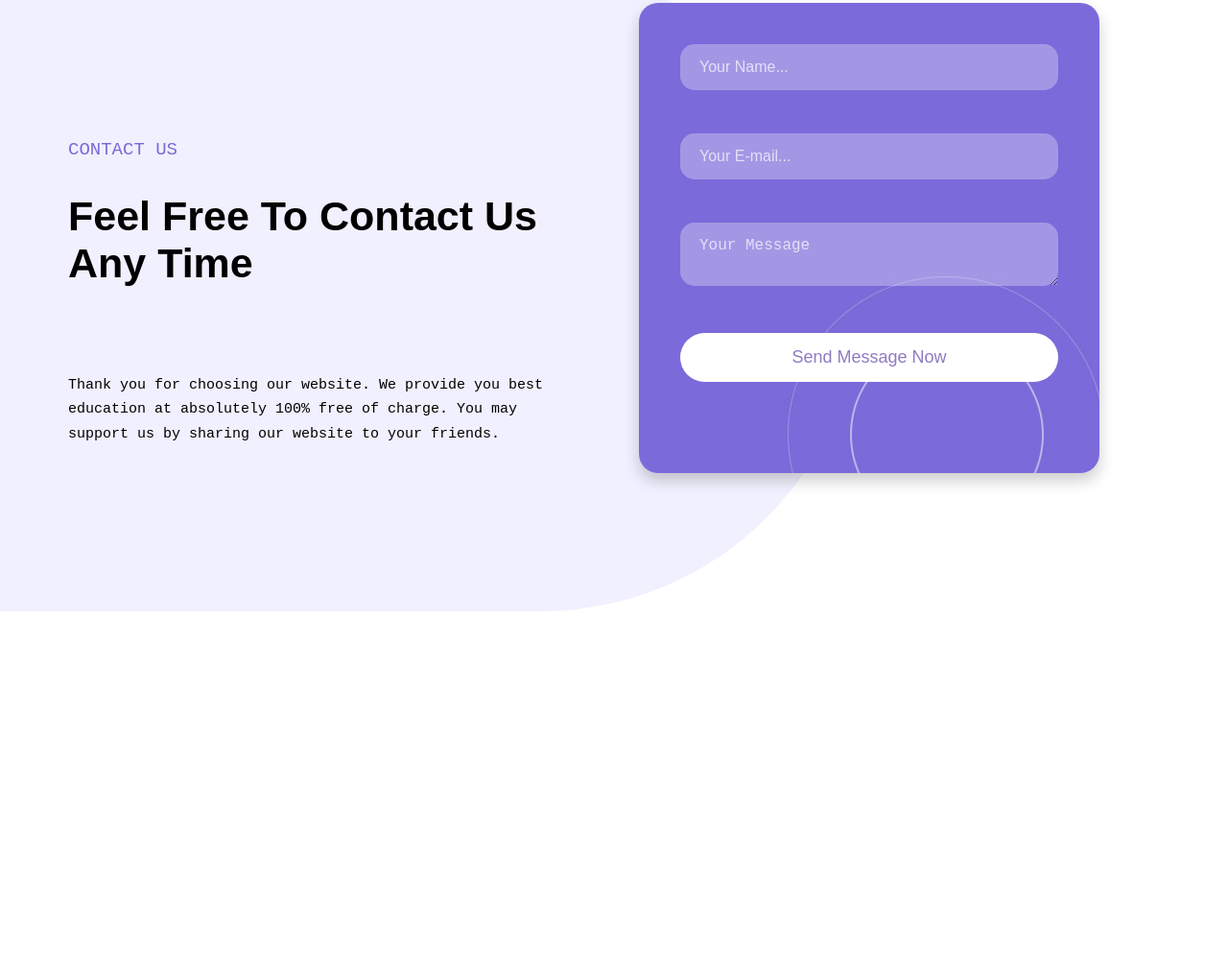
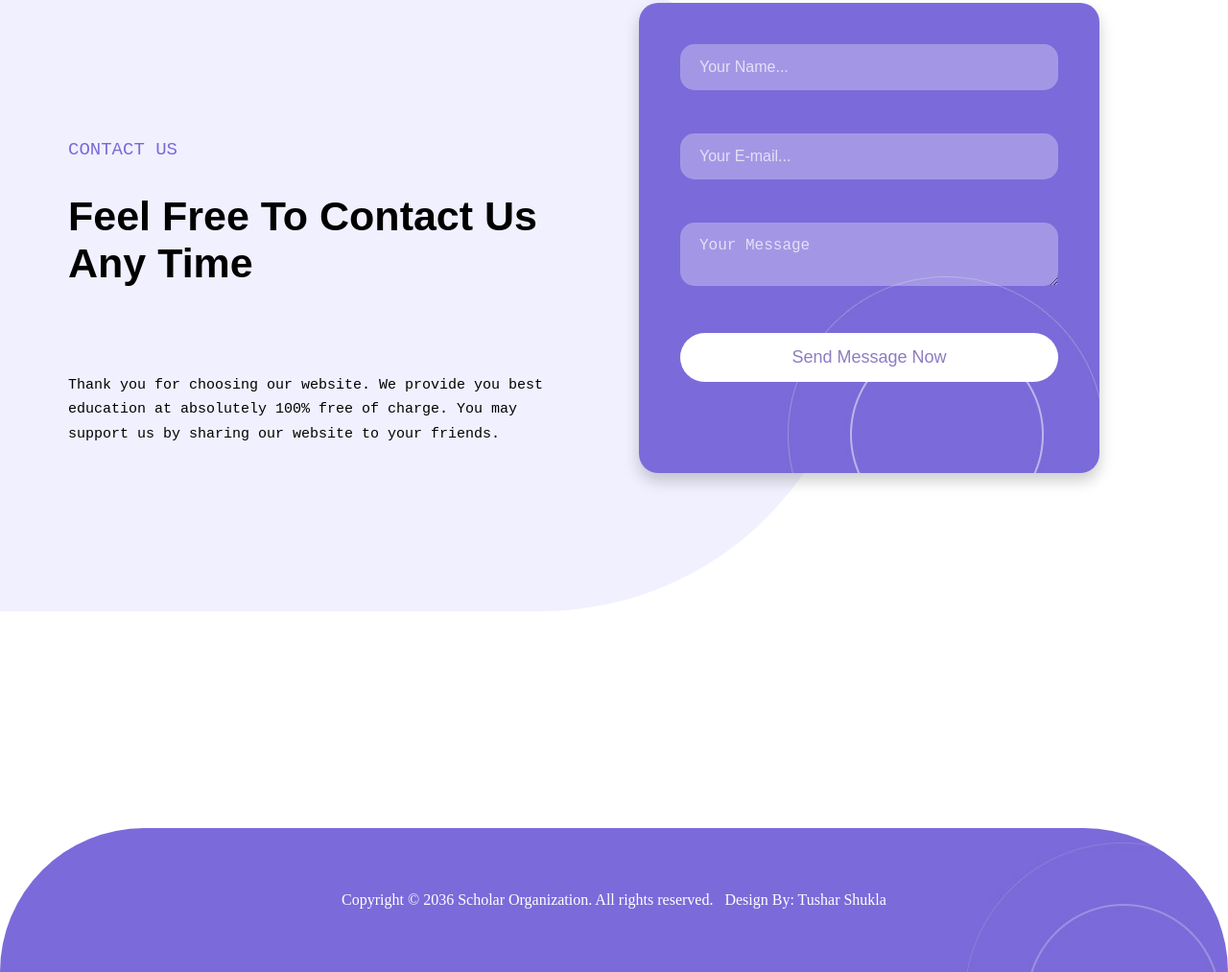
Before and after one commit to tusharshukla34/First-Website, a plain HTML site: page index.html in a window 1280 px wide. Shown: the part 5839-6852 px from the top of the page at 96% size. Before the commit the page ends 6502 px from the top, so only its background shows below. Drawn offline with Linux system fonts and the light colour scheme.

Commit message:
footer added

```diff
--- a/index.css
+++ b/index.css
@@ -213,7 +213,7 @@ html {
 }
 
 #secondpage .page2 .pagebox {
-  width: 260px;
+  width: 290px;
   height: 347px;
   margin-top: 250px;
   border: 1px solid transparent;
@@ -362,6 +362,7 @@ html {
   justify-content: space-between;
   align-items: center;
   font-weight: bold;
+  width: 334px;
 }
 
 #thirdpage .thirdcon2 {
@@ -833,6 +834,42 @@ html {
 /* ===================== Section seventh page ends here ===================== */
 
 /* ============================= Footer strats here ============================== */
+
+#footerpage .foot{
+  width: 100%;
+  height: 150px;
+  background-color: #7b6ada;
+  display: flex;
+  justify-content: center;
+  align-items: center;
+  background-image: url(./images/firstpageback.jpg);
+  border-radius: 290px 290px 0px 0px;
+  margin-top: 200px;
+}
+
+#footerpage .foot p{
+  color: white;
+}
+
+/* ============================= Footer ends here ============================== */
+
+
+
+
+
+
+
+
+
+
+
+
+
+
+
+
+
+
 
 /* ========== Starting of media query from here to make webpage responsive ========== */
 
--- a/index.html
+++ b/index.html
@@ -371,9 +371,11 @@
     </main>
 
 
-    <footer>
+    <footer id="footerpage">
 
-
+<div class="foot">
+   <p>Copyright © 2036 Scholar Organization. All rights reserved.&nbsp;&nbsp;&nbsp;Design By: Tushar Shukla </p>
+</div>
     </footer>
 
 </body>
```
